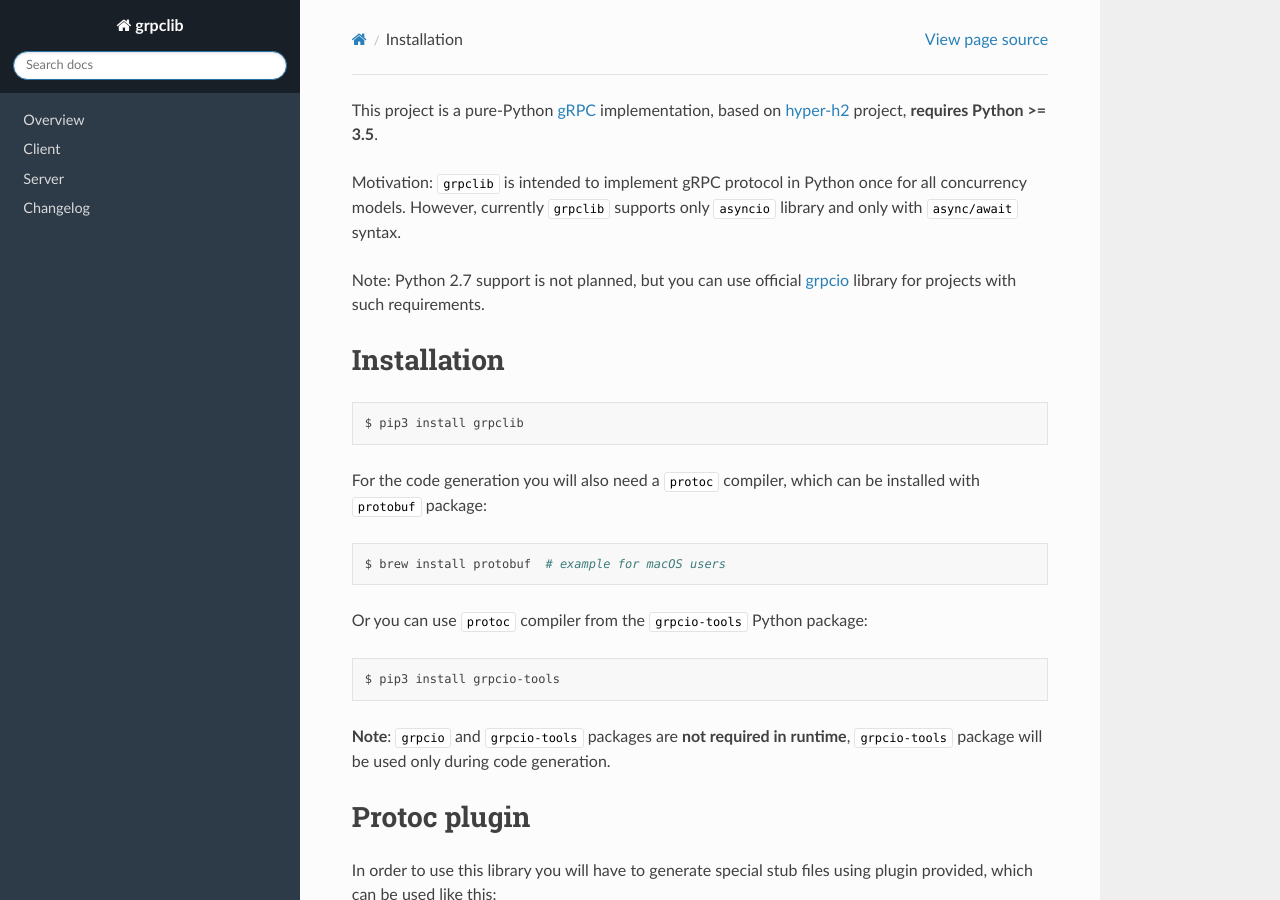
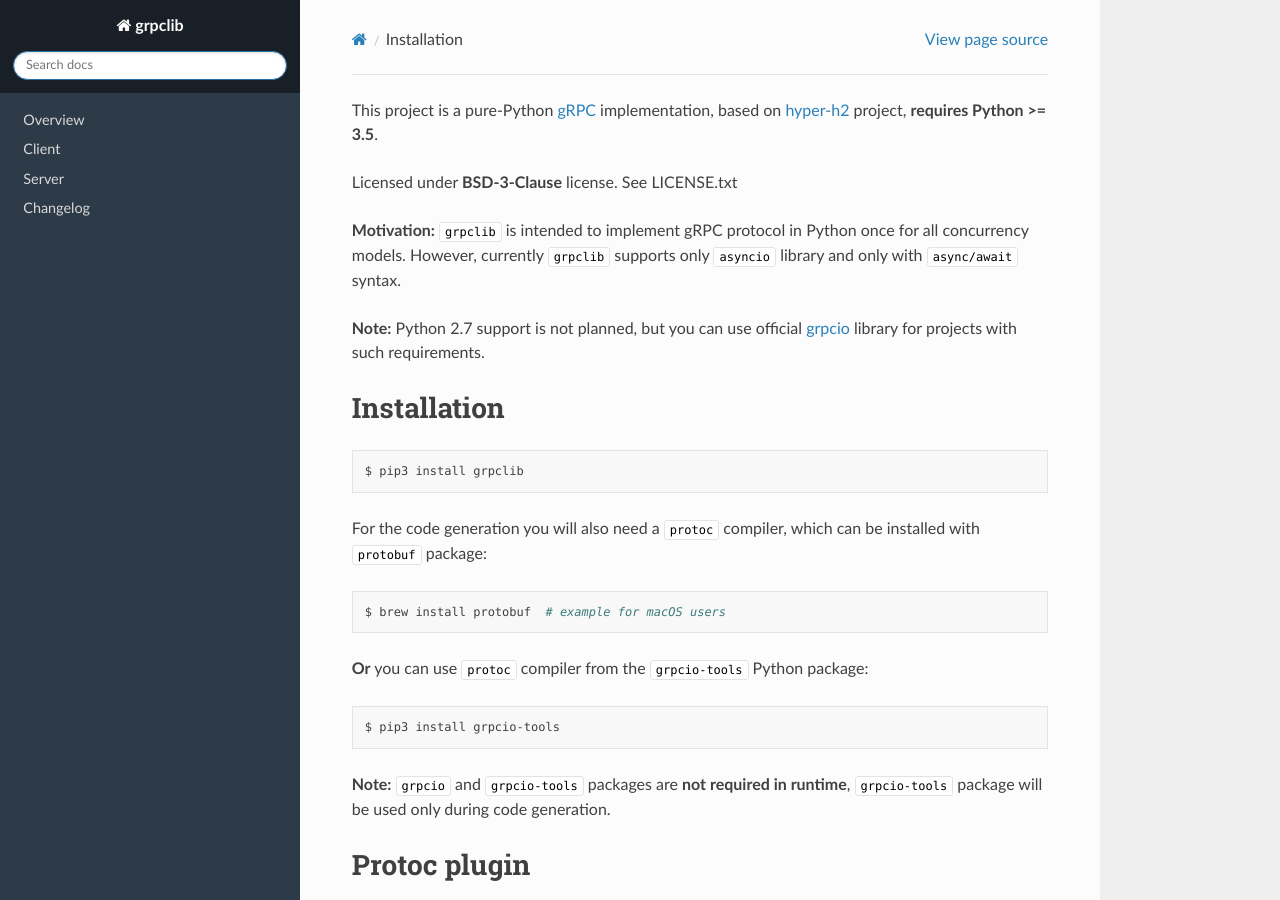
Before and after one commit to vmagamedov/grpclib, a Sphinx documentation site: the page built from docs/index.rst, in a window 1280 px wide and 900 px high. Built offline with Sphinx 7.4.7 and the Read the Docs theme 2.0.0, drawn with Linux system fonts in a browser that asks for light colours.

```diff
--- a/README.rst
+++ b/README.rst
@@ -1,11 +1,13 @@
 This project is a pure-Python `gRPC`_ implementation, based on `hyper-h2`_
 project, **requires Python >= 3.5**.
 
-Motivation: ``grpclib`` is intended to implement gRPC protocol in Python once
-for all concurrency models. However, currently ``grpclib`` supports only
+Licensed under **BSD-3-Clause** license. See LICENSE.txt
+
+**Motivation:** ``grpclib`` is intended to implement gRPC protocol in Python
+once for all concurrency models. However, currently ``grpclib`` supports only
 ``asyncio`` library and only with ``async/await`` syntax.
 
-Note: Python 2.7 support is not planned, but you can use official `grpcio`_
+**Note:** Python 2.7 support is not planned, but you can use official `grpcio`_
 library for projects with such requirements.
 
 Installation
@@ -22,13 +24,13 @@ installed with ``protobuf`` package:
 
     $ brew install protobuf  # example for macOS users
 
-Or you can use ``protoc`` compiler from the ``grpcio-tools`` Python package:
+**Or** you can use ``protoc`` compiler from the ``grpcio-tools`` Python package:
 
 .. code-block:: shell
 
     $ pip3 install grpcio-tools
 
-**Note**: ``grpcio`` and ``grpcio-tools`` packages are **not required in
+**Note:** ``grpcio`` and ``grpcio-tools`` packages are **not required in
 runtime**, ``grpcio-tools`` package will be used only during code generation.
 
 Protoc plugin
--- a/setup.py
+++ b/setup.py
@@ -2,7 +2,7 @@ from setuptools import setup, find_packages
 
 setup(
     name='grpclib',
-    version='0.1.0',
+    version='0.1.1rc1',
     description='Pure-Python gRPC implementation, based on hyper-h2 project',
     author='Vladimir Magamedov',
     author_email='vladimir@magamedov.com',
```
Also changed, not shown: docs/changelog/index.rst (+9 -3 lines).
